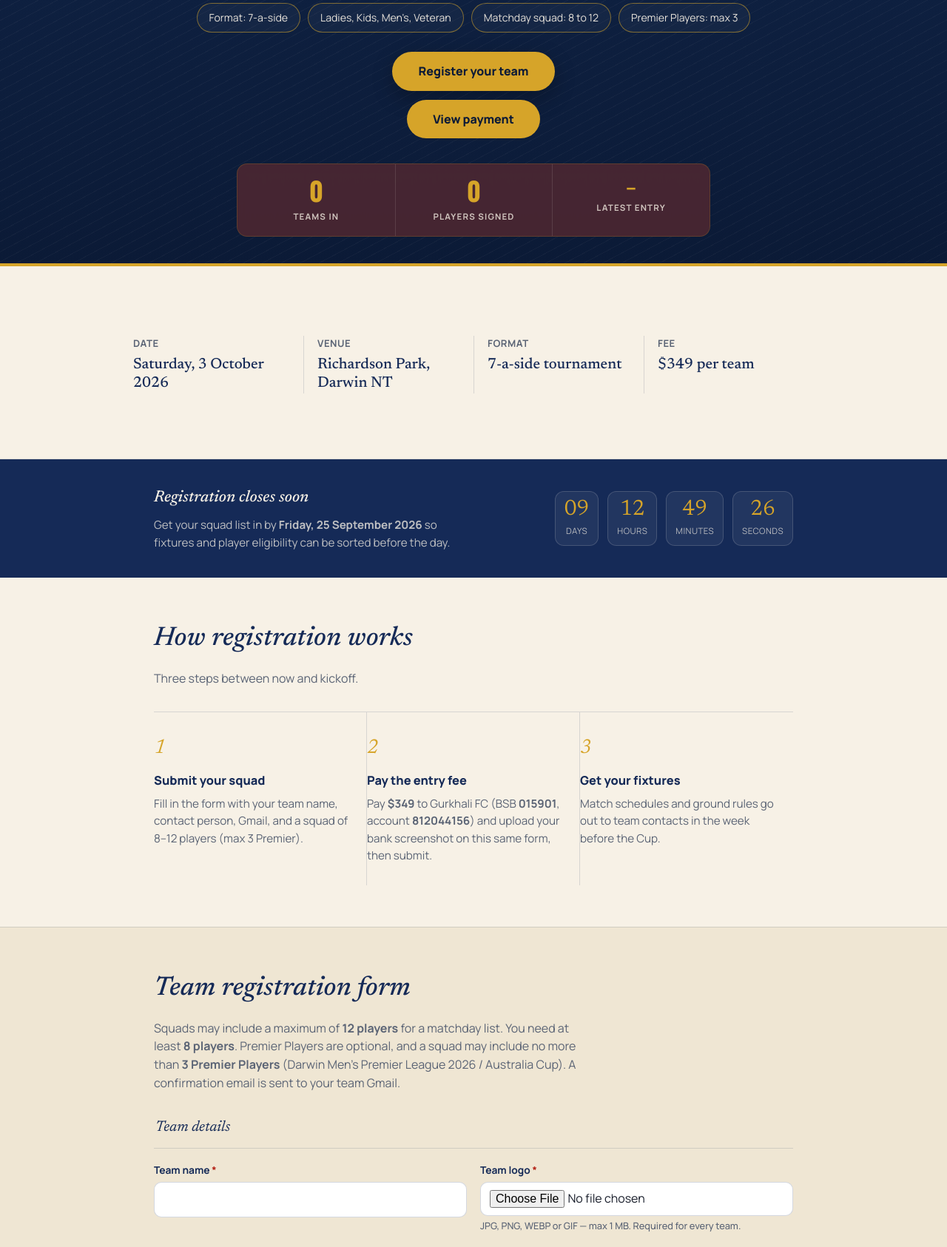
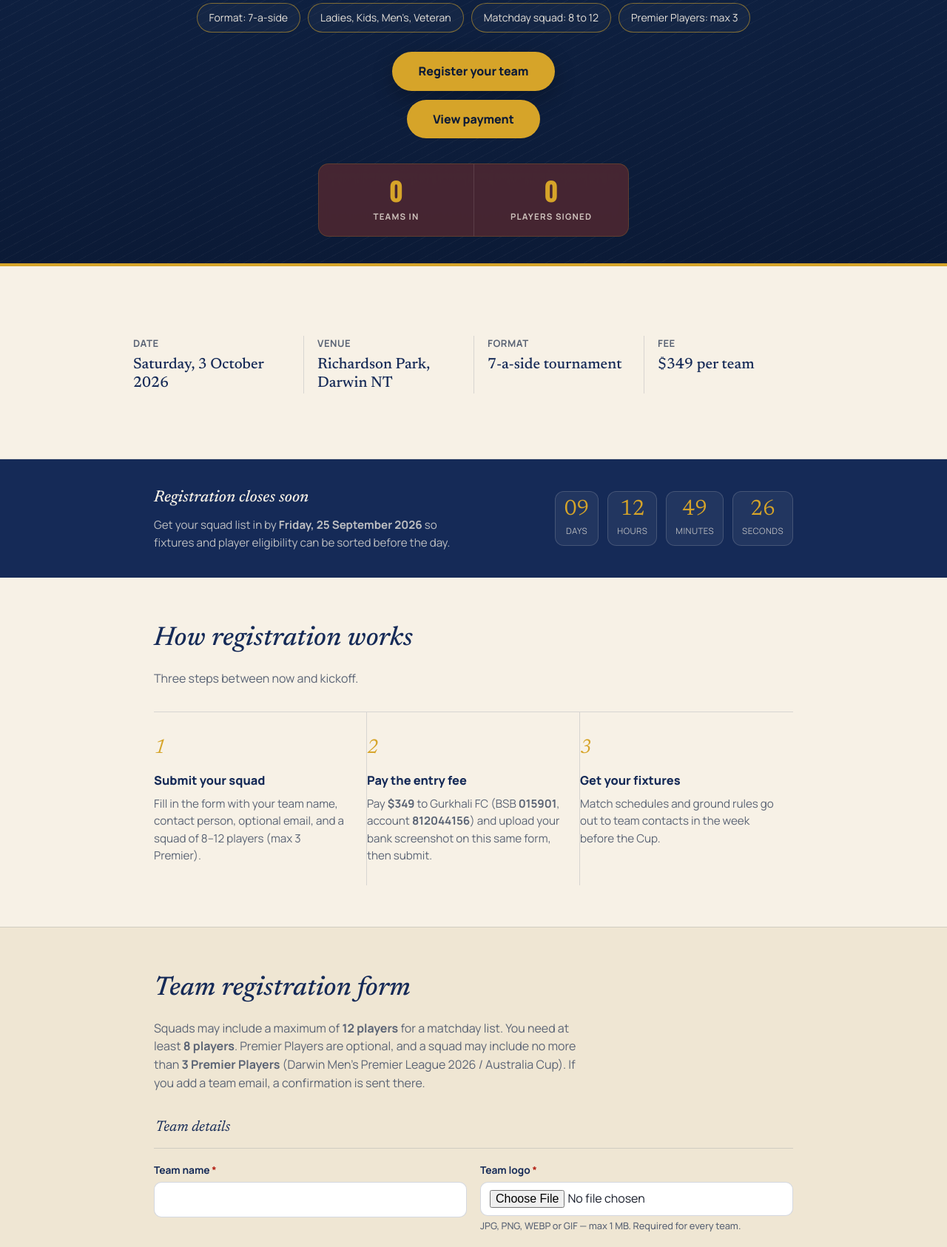
Before and after one commit to BhuprajTmg/Team-Registration-Top-End-Dashain-Cup, a Django app: page / in a window 1280 px wide. Shown: the part 280-1966 px from the top of the page at 74% size. Run offline with Django 5.2, Linux system fonts and the light colour scheme; data that the repository does not hold is empty.

Commit message:
Make team and player email optional and hide latest entry
Stop requiring a unique @gmail.com address so dotted Gmails and other
addresses can register, and remove the latest-entry team name from the
hero stats.

Co-authored-by: Bhupraj Tamang <BhuprajTmg@users.noreply.github.com>

```diff
--- a/registration/admin.py
+++ b/registration/admin.py
@@ -107,6 +107,8 @@ class TeamRegistrationAdmin(admin.ModelAdmin):
 
     @admin.display(description="Gmail", ordering="gmail")
     def gmail_link(self, obj):
+        if not obj.gmail:
+            return "—"
         return format_html('<a href="mailto:{}">{}</a>', obj.gmail, obj.gmail)
 
     @admin.display(description="Players")
--- a/registration/models.py
+++ b/registration/models.py
@@ -49,7 +49,7 @@ class TeamRegistration(models.Model):
     manager_name = models.CharField("Captain name", max_length=120)
     home_city = models.CharField("Home city / suburb", max_length=120, blank=True, default="")
     phone = models.CharField(max_length=40)
-    gmail = models.EmailField("Team Gmail address")
+    gmail = models.CharField("Team email", max_length=254, blank=True, default="")
     squad_size = models.CharField(
         max_length=10, choices=SQUAD_SIZE_CHOICES, blank=True
     )
--- a/registration/static/registration/css/style.css
+++ b/registration/static/registration/css/style.css
@@ -197,9 +197,9 @@ img { max-width: 100%; display: block; }
 }
 .hero-stats {
   margin-top: 34px;
-  width: min(640px, 100%);
+  width: min(420px, 100%);
   display: grid;
-  grid-template-columns: repeat(3, 1fr);
+  grid-template-columns: repeat(2, 1fr);
   background: var(--maroon-stat);
   border: 1px solid rgba(214, 164, 41, 0.18);
   border-radius: 14px;
@@ -218,10 +218,6 @@ img { max-width: 100%; display: block; }
   color: var(--gold);
   line-height: 1;
   word-break: break-word;
-}
-.stat-num.stat-latest {
-  font-size: clamp(1.05rem, 2.6vw, 1.45rem);
-  letter-spacing: 0.01em;
 }
 .stat-label {
   margin-top: 8px;
--- a/registration/static/registration/js/script.js
+++ b/registration/static/registration/js/script.js
@@ -301,7 +301,7 @@
       '<td class="player-phone-cell" data-label="Player phone"><input type="tel" class="player-phone-input phone-demo-input" inputmode="numeric" maxlength="16" placeholder="04********" autocomplete="off" required value="' +
       (prefill.phone ? escapeHtml(prefill.phone) : "") +
       '"></td>' +
-      '<td data-label="Player Gmail"><input type="email" class="player-gmail-input" placeholder="player@gmail.com" autocomplete="off" required value="' +
+      '<td data-label="Player email (optional)"><input type="text" class="player-gmail-input" placeholder="player@email.com (optional)" autocomplete="off" value="' +
       (prefill.gmail ? escapeHtml(prefill.gmail) : "") +
       '"></td>' +
       '<td class="mpl-cell" data-label="Premier Player"><input type="checkbox" class="mpl-input" value="Yes"' +
@@ -544,13 +544,6 @@
       }
       missing.push("Valid Australian phone number");
     }
-    if (!gmail) {
-      setFieldError("field-gmail");
-      missing.push("Team Gmail");
-    } else if (!/^[a-zA-Z0-9._%+-]+@gmail\.com$/i.test(gmail)) {
-      setFieldError("field-gmail");
-      missing.push("Team Gmail must end with @gmail.com");
-    }
     if (VALID_CATEGORIES.indexOf(category) === -1) {
       setFieldError("field-category");
       missing.push("Team category (Female, Kids, Men's or Veteran)");
@@ -617,7 +610,6 @@
 
     var filledPlayers = [];
     var phoneSeen = {};
-    var gmailSeen = {};
     var squadIssues = [];
     squadBody.querySelectorAll("tr").forEach(function (tr) {
       var nameInput = tr.querySelector(".name-input");
@@ -625,7 +617,7 @@
       var gmailInput = tr.querySelector(".player-gmail-input");
       var name = nameInput.value.trim();
       var normalizedPhone = normalizeAustralianPhone(phoneInput.value);
-      var playerGmail = gmailInput.value.trim().toLowerCase();
+      var playerGmail = gmailInput ? gmailInput.value.trim().toLowerCase() : "";
       var mpl = tr.querySelector(".mpl-input").checked;
       if (!name) {
         nameInput.classList.add("is-invalid");
@@ -640,16 +632,7 @@
       } else {
         phoneSeen[normalizedPhone] = true;
       }
-      if (!/^[a-zA-Z0-9._%+-]+@gmail\.com$/i.test(playerGmail)) {
-        gmailInput.classList.add("is-invalid");
-        squadIssues.push("gmail");
-      } else if (gmailSeen[playerGmail]) {
-        gmailInput.classList.add("is-invalid");
-        squadIssues.push("duplicate-gmail");
-      } else {
-        gmailSeen[playerGmail] = true;
-      }
-      if (name && normalizedPhone && /^[a-zA-Z0-9._%+-]+@gmail\.com$/i.test(playerGmail)) {
+      if (name && normalizedPhone) {
         filledPlayers.push({
           name: name,
           phone: normalizedPhone,
@@ -663,10 +646,10 @@
       setFieldError("field-squad");
       if (playersError) {
         playersError.textContent =
-          "Every player needs a name, Australian phone number (numbers only), and Gmail. Phone numbers and Gmails cannot be repeated.";
+          "Every player needs a name and an Australian phone number (numbers only). Phone numbers cannot be repeated.";
         playersError.style.display = "block";
       }
-      missing.push("Player name, phone number and Gmail for every row");
+      missing.push("Player name and phone number for every row");
     } else if (filledPlayers.length < MIN_PLAYERS) {
       setFieldError("field-squad");
       if (playersError) {
@@ -915,7 +898,6 @@
 
   wireRequiredInput("teamName", "field-teamname");
   wireRequiredInput("captainName", "field-captain");
-  wireRequiredInput("gmail", "field-gmail");
   wireRequiredInput("teamCategory", "field-category");
   wirePhoneInput(document.getElementById("contactPhone"), "field-contact");
 
@@ -1002,26 +984,13 @@
   function updateStats() {
     var teamsEl = document.getElementById("stat-teams");
     var playersEl = document.getElementById("stat-players");
-    var latestEl = document.getElementById("stat-latest");
-    if (!teamsEl || !playersEl || !latestEl) return;
+    if (!teamsEl || !playersEl) return;
 
     teamsEl.textContent = String(allTeams.length);
     var totalPlayers = allTeams.reduce(function (sum, t) {
       return sum + (t.players ? t.players.length : 0);
     }, 0);
     playersEl.textContent = String(totalPlayers);
-
-    var latestLabel = "–";
-    if (allTeams.length) {
-      var sorted = allTeams.slice().sort(function (a, b) {
-        return new Date(b.registeredAt) - new Date(a.registeredAt);
-      });
-      latestLabel =
-        sorted[0].teamName.length > 14
-          ? sorted[0].teamName.slice(0, 13) + "…"
-          : sorted[0].teamName;
-    }
-    latestEl.textContent = latestLabel;
   }
 
   function closeModal() {
--- a/registration/templates/registration/emails/_players_table.html
+++ b/registration/templates/registration/emails/_players_table.html
@@ -14,7 +14,7 @@
     <td valign="top" style="padding:8px 6px;border-bottom:1px solid #ece3cf;color:#241c10;">{{ forloop.counter }}</td>
     <td valign="top" style="padding:8px 6px;border-bottom:1px solid #ece3cf;color:#241c10;font-weight:700;">{{ p.name }}</td>
     <td valign="top" style="padding:8px 6px;border-bottom:1px solid #ece3cf;color:#241c10;white-space:nowrap;">{{ p.phone }}</td>
-    <td valign="top" style="padding:8px 6px;border-bottom:1px solid #ece3cf;color:#241c10;">{{ p.gmail }}</td>
+    <td valign="top" style="padding:8px 6px;border-bottom:1px solid #ece3cf;color:#241c10;">{{ p.gmail|default:"—" }}</td>
     <td valign="top" style="padding:8px 6px;border-bottom:1px solid #ece3cf;color:#241c10;">{% if p.mpl %}Yes{% else %}—{% endif %}</td>
   </tr>
   {% empty %}
--- a/registration/templates/registration/emails/_players_table.txt
+++ b/registration/templates/registration/emails/_players_table.txt
@@ -2,7 +2,7 @@ Squad:
 {% for p in players %}
   {{ forloop.counter }}. {{ p.name }}
       Phone: {{ p.phone }}
-      Gmail: {{ p.gmail }}
+      Gmail: {{ p.gmail|default:"—" }}
       Premier: {% if p.mpl %}Yes{% else %}No{% endif %}
 {% empty %}
   No players listed.
--- a/registration/templates/registration/emails/organiser_notification.html
+++ b/registration/templates/registration/emails/organiser_notification.html
@@ -24,7 +24,7 @@
                 <tr><td style="padding:8px 0;border-bottom:1px solid #ece3cf;color:#6b6250;font-size:12px;text-transform:uppercase;">Captain</td><td style="padding:8px 0;border-bottom:1px solid #ece3cf;text-align:right;">{{ registration.manager_name }}</td></tr>
                 <tr><td style="padding:8px 0;border-bottom:1px solid #ece3cf;color:#6b6250;font-size:12px;text-transform:uppercase;">Home City / Suburb</td><td style="padding:8px 0;border-bottom:1px solid #ece3cf;text-align:right;">{{ registration.home_city|default:"—" }}</td></tr>
                 <tr><td style="padding:8px 0;border-bottom:1px solid #ece3cf;color:#6b6250;font-size:12px;text-transform:uppercase;">Phone</td><td style="padding:8px 0;border-bottom:1px solid #ece3cf;text-align:right;"><a href="tel:{{ registration.phone }}" style="color:#0f2050;">{{ registration.phone }}</a></td></tr>
-                <tr><td style="padding:8px 0;border-bottom:1px solid #ece3cf;color:#6b6250;font-size:12px;text-transform:uppercase;">Gmail</td><td style="padding:8px 0;border-bottom:1px solid #ece3cf;text-align:right;"><a href="mailto:{{ registration.gmail }}" style="color:#0f2050;">{{ registration.gmail }}</a></td></tr>
+                <tr><td style="padding:8px 0;border-bottom:1px solid #ece3cf;color:#6b6250;font-size:12px;text-transform:uppercase;">Gmail</td><td style="padding:8px 0;border-bottom:1px solid #ece3cf;text-align:right;">{% if registration.gmail %}<a href="mailto:{{ registration.gmail }}" style="color:#0f2050;">{{ registration.gmail }}</a>{% else %}—{% endif %}</td></tr>
                 <tr><td style="padding:8px 0;border-bottom:1px solid #ece3cf;color:#6b6250;font-size:12px;text-transform:uppercase;">Squad Size</td><td style="padding:8px 0;border-bottom:1px solid #ece3cf;text-align:right;">{{ squad_size_display }}</td></tr>
                 <tr><td style="padding:8px 0;border-bottom:1px solid #ece3cf;color:#6b6250;font-size:12px;text-transform:uppercase;">Notes</td><td style="padding:8px 0;border-bottom:1px solid #ece3cf;text-align:right;">{{ notes_display }}</td></tr>
                 <tr><td style="padding:8px 0;color:#6b6250;font-size:12px;text-transform:uppercase;">Submitted At</td><td style="padding:8px 0;text-align:right;">{{ registration.created_at }}</td></tr>
--- a/registration/templates/registration/emails/organiser_notification.txt
+++ b/registration/templates/registration/emails/organiser_notification.txt
@@ -5,7 +5,7 @@ A new team just registered for {{ registration.tournament }}.
   Captain: {{ registration.manager_name }}
   Home City / Suburb: {{ registration.home_city }}
   Phone: {{ registration.phone }}
-  Gmail: {{ registration.gmail }}
+  Gmail: {{ registration.gmail|default:"—" }}
   Squad Size: {{ squad_size_display }}
   Notes: {{ notes_display }}
   Submitted At: {{ registration.created_at }}
--- a/registration/templates/registration/index.html
+++ b/registration/templates/registration/index.html
@@ -10,7 +10,7 @@
 <link rel="preconnect" href="https://fonts.googleapis.com" />
 <link rel="preconnect" href="https://fonts.gstatic.com" crossorigin />
 <link href="https://fonts.googleapis.com/css2?family=Oswald:wght@500;600;700&family=Newsreader:ital,wght@0,400;0,500;0,600;1,400;1,500&family=Manrope:wght@400;500;600;700;800&display=swap" rel="stylesheet" />
-<link rel="stylesheet" href="{% static 'registration/css/style.css' %}?v=mobile1" />
+<link rel="stylesheet" href="{% static 'registration/css/style.css' %}?v=optionalgmail1" />
 </head>
 <body>
 <a class="skip" href="#register">Skip to registration form</a>
@@ -53,10 +53,6 @@
       <div class="stat">
         <div class="stat-num" id="stat-players">0</div>
         <div class="stat-label">Players signed</div>
-      </div>
-      <div class="stat">
-        <div class="stat-num stat-latest" id="stat-latest">–</div>
-        <div class="stat-label">Latest entry</div>
       </div>
     </div>
   </div>
@@ -107,7 +103,7 @@
       <div class="step">
         <div class="step-num">1</div>
         <h4>Submit your squad</h4>
-        <p>Fill in the form with your team name, contact person, Gmail, and a squad of 8–12 players (max 3 Premier).</p>
+        <p>Fill in the form with your team name, contact person, optional email, and a squad of 8–12 players (max 3 Premier).</p>
       </div>
       <div class="step">
         <div class="step-num">2</div>
@@ -131,7 +127,7 @@
       You need at least <strong>8 players</strong>. Premier Players are optional, and a squad
       may include no more than <strong>3 Premier Players</strong>
       (Darwin Men’s Premier League 2026 / Australia Cup).
-      A confirmation email is sent to your team Gmail.
+      If you add a team email, a confirmation is sent there.
     </p>
 
     <form id="team-form" novalidate
@@ -175,10 +171,9 @@
         </div>
         <div class="field-row single" id="field-gmail">
           <div>
-            <label for="gmail">Team Gmail <span class="req">*</span></label>
-            <input type="email" id="gmail" name="gmail" placeholder="yourteam@gmail.com" autocomplete="email" required />
-            <span class="hint">Used to send your registration confirmation — must end with @gmail.com.</span>
-            <span class="error-text">Enter a Gmail address ending in @gmail.com.</span>
+            <label for="gmail">Team email <span class="hint">(optional)</span></label>
+            <input type="text" id="gmail" name="gmail" placeholder="yourteam@gmail.com" autocomplete="email" />
+            <span class="hint">Optional. If you add an email, we'll send your registration confirmation there.</span>
           </div>
         </div>
       </fieldset>
@@ -210,7 +205,7 @@
               <th class="col-num">#</th>
               <th>Player name</th>
               <th class="col-player-phone">Player phone</th>
-              <th>Player Gmail</th>
+              <th>Player email <span class="hint">(optional)</span></th>
               <th class="col-mpl">Premier Player</th>
               <th class="col-remove"></th>
             </tr>
@@ -605,6 +600,6 @@
   </section> -->
 </template>
 
-<script src="{% static 'registration/js/script.js' %}?v=mobile1"></script>
+<script src="{% static 'registration/js/script.js' %}?v=optionalgmail1"></script>
 </body>
 </html>
--- a/registration/views.py
+++ b/registration/views.py
@@ -193,14 +193,23 @@ class RegisterView(View):
         registration.save()
 
         email_queued = False
+        screenshot_note = (
+            f"Your ${settings.ENTRY_FEE_AUD} PayID screenshot has been saved."
+        )
         if settings.REGISTRATION_EMAIL_ASYNC and email_is_configured():
             queue_registration_emails(registration.pk)
             email_queued = True
-            message = (
-                f"Thanks, {registration.team_name}! Your registration is in. "
-                f"A confirmation email is being sent to {registration.gmail}. "
-                f"Your ${settings.ENTRY_FEE_AUD} PayID screenshot has been saved."
-            )
+            if registration.gmail:
+                message = (
+                    f"Thanks, {registration.team_name}! Your registration is in. "
+                    f"A confirmation email is being sent to {registration.gmail}. "
+                    f"{screenshot_note}"
+                )
+            else:
+                message = (
+                    f"Thanks, {registration.team_name}! Your registration is in. "
+                    f"{screenshot_note}"
+                )
         else:
             registration.confirmation_email_sent = send_confirmation_email(registration)
             registration.organiser_notified = send_organiser_notification(registration)
@@ -211,8 +220,11 @@ class RegisterView(View):
             if registration.confirmation_email_sent:
                 message = (
                     f"Thanks, {registration.team_name}! Your registration is in. A confirmation "
-                    f"has been sent to {registration.gmail}. Your ${settings.ENTRY_FEE_AUD} "
-                    "PayID screenshot has been saved."
+                    f"has been sent to {registration.gmail}. {screenshot_note}"
+                )
+            elif not registration.gmail:
+                message = (
+                    f"Thanks, {registration.team_name}! Your registration is in. {screenshot_note}"
                 )
             elif not email_is_configured():
                 message = (
```
Also changed, not shown: registration/emails.py (+8 -1 lines), registration/forms.py (+2 -20 lines), registration/tests.py (+41 -16 lines), registration/migrations/0007_optional_team_email.py (added).
